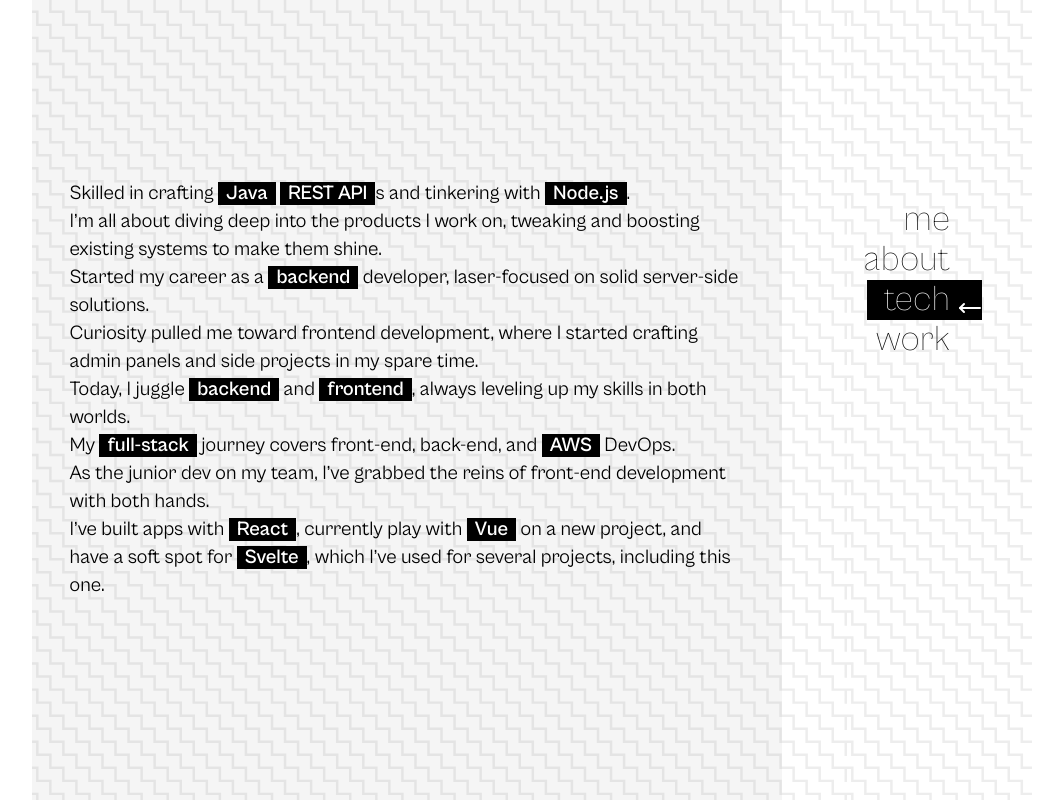
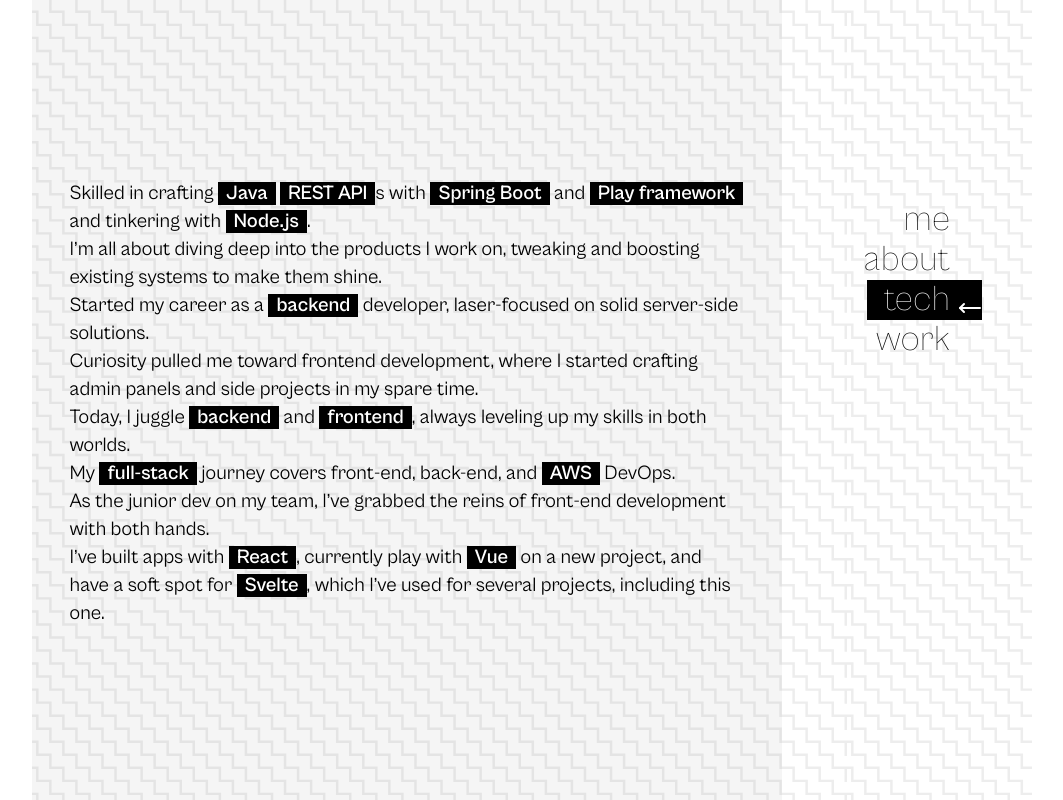
Before and after one commit to iammohan01/thesundaram.in, a SvelteKit app: page /tech in a window 1280 px wide. Shown: the whole page, without its empty margins (108-1171 px from the left). Built offline with nearby package versions, Linux system fonts and the light colour scheme.

Commit message:
[feat] added spring

```diff
--- a/src/routes/tech/+page.svelte
+++ b/src/routes/tech/+page.svelte
@@ -18,8 +18,8 @@
 
 	const content = [
 		{
-			text: 'Skilled in crafting Java REST APIs and tinkering with Node.js.',
-			highlights: ['Java', 'Node.js', 'REST API']
+			text: 'Skilled in crafting Java REST APIs with Spring Boot and Play framework and tinkering with Node.js.',
+			highlights: ['Java', 'Node.js', 'REST API','Spring Boot', 'Play framework']
 		},
 		{
 			text: 'I’m all about diving deep into the products I work on, tweaking and boosting existing systems to make them shine.',
```
